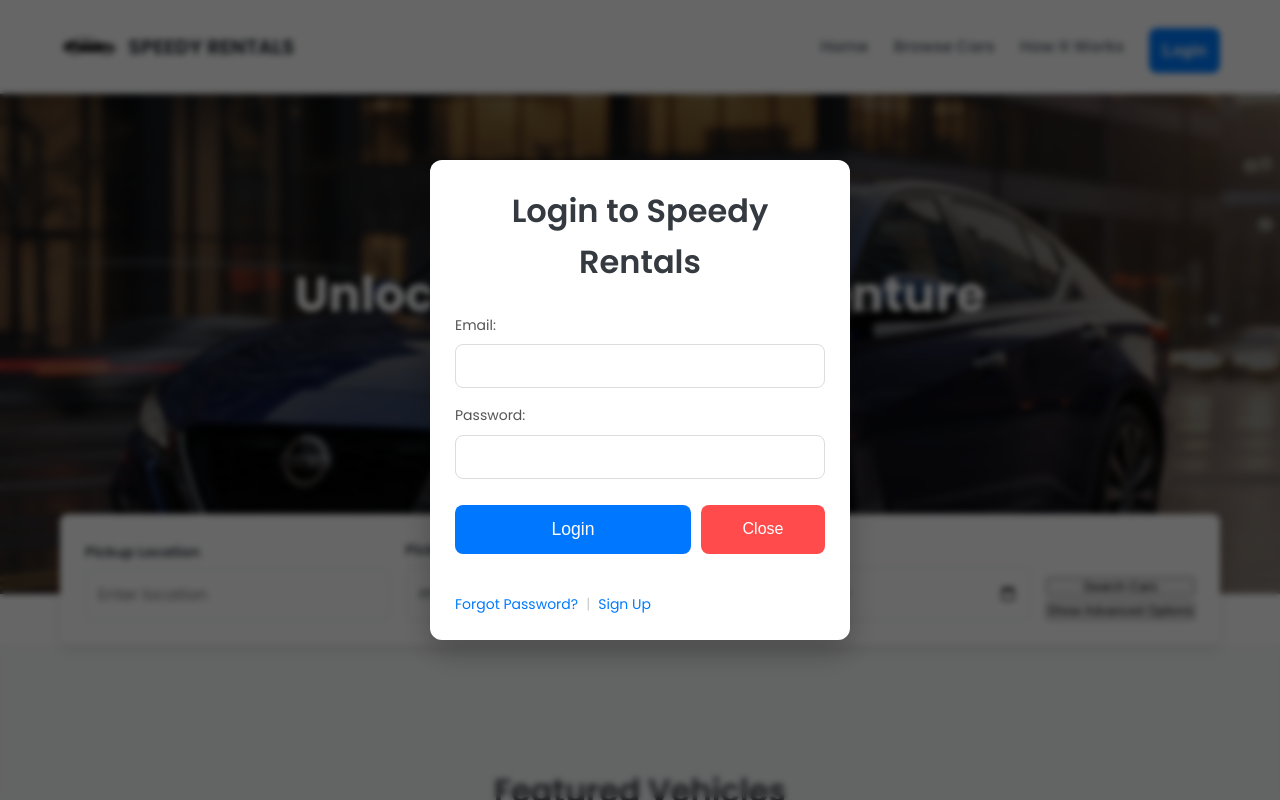
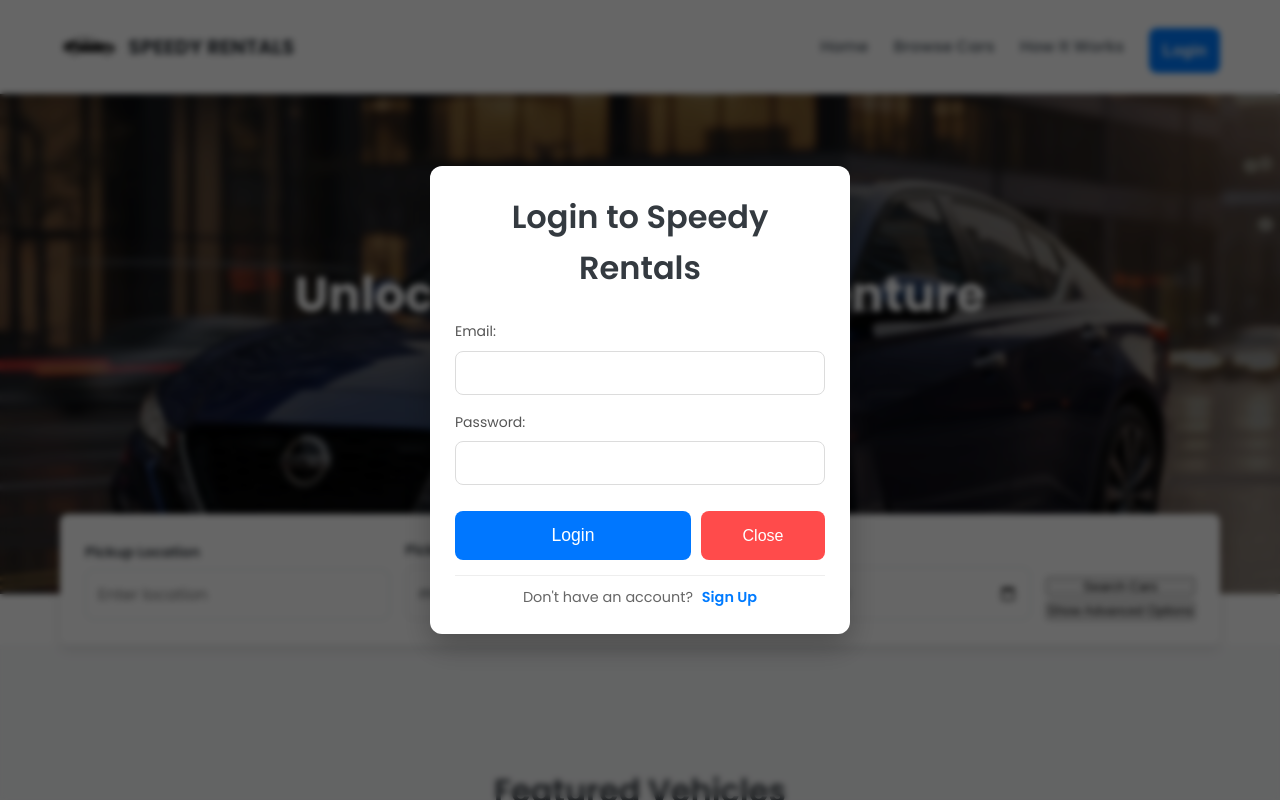
Before and after one commit to Gugi-i/utazasi_iroda, a React (Vite) app in the folder frontend/car_rental/: page / in a window 1280 px wide. Both pictures are taken after a click on the button "Login". Shown: the top 800 px of the page. Built offline with nearby package versions, Linux system fonts and the light colour scheme.

Commit message:
Refactored login-signup connection

```diff
--- a/frontend/car_rental/src/authentication/login/Login.css
+++ b/frontend/car_rental/src/authentication/login/Login.css
@@ -83,26 +83,20 @@
 }
 
 .login-help {
-    margin-top: 1.5rem;
-    font-size: 0.875rem; /* 14px */
-    color: #777;
+    text-align: center;
+    font-size: 0.9rem;
+    color: #666;
+    padding-top: 10px;
+    border-top: 1px solid #eee;
 }
 
-.login-help a {
+.link-text {
     color: #007bff;
-    text-decoration: none;
-    font-weight: 500;
+    font-weight: 600;
+    cursor: pointer;
+    margin-left: 5px;
 }
 
-.login-help a:hover {
+.link-text:hover {
     text-decoration: underline;
 }
-
-.login-help .sign-up-link {
-    cursor: pointer;
-}
-
-.login-help .separator {
-    color: #ccc;
-    margin: 0 0.5rem;
-}
--- a/frontend/car_rental/src/authentication/login/Login.jsx
+++ b/frontend/car_rental/src/authentication/login/Login.jsx
@@ -2,7 +2,7 @@
 import './Login.css';
 import React, {useState} from "react";
 
-function Login({ onLoginSuccess, onClose }) {
+function Login({ onLoginSuccess, onClose, onShowSignUp }) {
     const navigate = useNavigate();
 
     const confirmLogin = (event) => {
@@ -14,10 +14,6 @@
             onLoginSuccess(document.getElementById("email").value);
         }
     };
-
-    const navigateToSignUp = () => {
-        navigate('/sign-up');
-    }
 
     return (
         <div className="modal-overlay">
@@ -35,26 +31,15 @@
                     </div>
 
                     <div className="button-row">
-                        <button
-                            className="primary-btn"
-                        >
-                            Login
-                        </button>
-
-                        <button
-                            className="close-btn"
-                            onClick={() => {
-                                onClose();
-                            }}
-                        >
-                            Close
+                        <button className="primary-btn">Login</button>
+                        <button className="close-btn" onClick={() => {
+                            onClose();
+                        }}>Close
                         </button>
                     </div>
                 </form>
-                <div className="login-help">
-                    <a href="#forgot-password">Forgot Password?</a>
-                    <span className="separator">|</span>
-                    <a onClick={navigateToSignUp} className="sign-up-link">Sign Up</a>
+                <div className="sign-up-help">
+                    <p>Don't have an account? <span onClick={onShowSignUp} className="link-text">Sign Up</span></p>
                 </div>
             </div>
         </div>
--- a/frontend/car_rental/src/authentication/signup/Signup.css
+++ b/frontend/car_rental/src/authentication/signup/Signup.css
@@ -83,21 +83,20 @@
 }
 
 .sign-up-help {
-    margin-top: 1.5rem;
-    font-size: 0.875rem; /* 14px */
-    color: #777;
+    text-align: center;
+    font-size: 0.9rem;
+    color: #666;
+    padding-top: 10px;
+    border-top: 1px solid #eee;
 }
 
-.sign-up-help a {
+.link-text {
     color: #007bff;
-    text-decoration: none;
-    font-weight: 500;
+    font-weight: 600;
+    cursor: pointer;
+    margin-left: 5px;
 }
 
-.sign-up-help a:hover {
+.link-text:hover {
     text-decoration: underline;
 }
-
-.sign-up-help .login-link {
-    cursor: pointer;
-}
--- a/frontend/car_rental/src/authentication/signup/Signup.jsx
+++ b/frontend/car_rental/src/authentication/signup/Signup.jsx
@@ -1,40 +1,45 @@
 import {useNavigate} from "react-router-dom";
 import './Signup.css';
+import React from "react";
 
-function Signup() {
+function Signup({ onClose, onShowLogin }) {
     const navigate = useNavigate();
 
     const confirmSignup = () => {
         // API call to register user would go here
         let successfulSignup = true; // Simulating a successful login response
         if (successfulSignup) {
-            navigate('/login');
+            onShowLogin();
         }
     };
 
-    const navigateToLogin = () => {
-        navigate('/login');
-    }
-
     return (
-        <div className="sign-up-page-wrapper">
-            <div className="sign-up-container">
-                <h2>Login to Speedy Rentals</h2>
-                <form className="sign-up-form">
+        <div className="modal-overlay">
+            <div className="modal-panel">
+                <h2>Sign Up to Speedy Rentals</h2>
+                <form className="sign-up-form" onSubmit={confirmSignup}>
                     <div className="form-group">
                         <label htmlFor="email">Email:</label>
-                        <input type="email" id="email" name="email" required />
+                        <input type="email" id="email" name="email" required/>
+                    </div>
+
+                    <div className="form-group">
+                        <label htmlFor="Name">Name:</label>
+                        <input type="text" id="name" name="name" required/>
                     </div>
 
                     <div className="form-group">
                         <label htmlFor="password">Password:</label>
-                        <input type="password" id="password" name="password" required />
+                        <input type="password" id="password" name="password" required/>
                     </div>
 
-                    <button type="submit" className="sign-up-btn" onClick={confirmSignup}>Sign Up</button>
+                    <div className="button-row">
+                        <button className="primary-btn">Sign Up</button>
+                        <button className="close-btn" onClick={() => {onClose();}}>Close</button>
+                    </div>
                 </form>
                 <div className="sign-up-help">
-                    <a className="login-link" onClick={navigateToLogin}>Login</a>
+                    <p>Already have an account? <span onClick={onShowLogin} className="link-text">Login</span></p>
                 </div>
             </div>
         </div>
--- a/frontend/car_rental/src/components/Header.jsx
+++ b/frontend/car_rental/src/components/Header.jsx
@@ -3,6 +3,7 @@
 import './Header.css';
 import Snackbar from '@mui/material/Snackbar';
 import Login from "../authentication/login/Login.jsx";
+import Signup from "../authentication/signup/Signup.jsx";
 import MyRentalsPage from "./MyRentalsPage.jsx";
 import MuiAlert from '@mui/material/Alert';
 
@@ -14,6 +15,7 @@
 function Header() {
     const [username, setUsername] = useState(checkLoggedInUsername());
     const [showLogin, setShowLogin] = React.useState(false);
+    const [showSignUp, setShowSignUp] = React.useState(false);
     const [open, setOpen] = useState(false);
     const [showMyRentals, setShowMyRentals] = useState(false);
 
@@ -31,6 +33,24 @@
 
     const closeLoginPage = () => {
         setShowLogin(false);
+    }
+
+    const showSignUpPage = () => {
+        setShowSignUp(true);
+    }
+
+    const closeSignUpPage = () => {
+        setShowSignUp(false);
+    }
+
+    const changeToSignUp = () => {
+        setShowLogin(false);
+        setShowSignUp(true);
+    }
+
+    const changeToLogin = () => {
+        setShowSignUp(false);
+        setShowLogin(true);
     }
 
     const showRentalsPage = () => {
@@ -79,7 +99,12 @@
         </header>
             <div>
                 {
-                    showLogin && <Login onLoginSuccess={handleLogin} onClose={closeLoginPage}/>
+                    showLogin && <Login onLoginSuccess={handleLogin} onClose={closeLoginPage} onShowSignUp={changeToSignUp}/>
+                }
+            </div>
+            <div>
+                {
+                    showSignUp && <Signup onClose={closeSignUpPage} onShowLogin={changeToLogin} />
                 }
             </div>
             <div>
```
